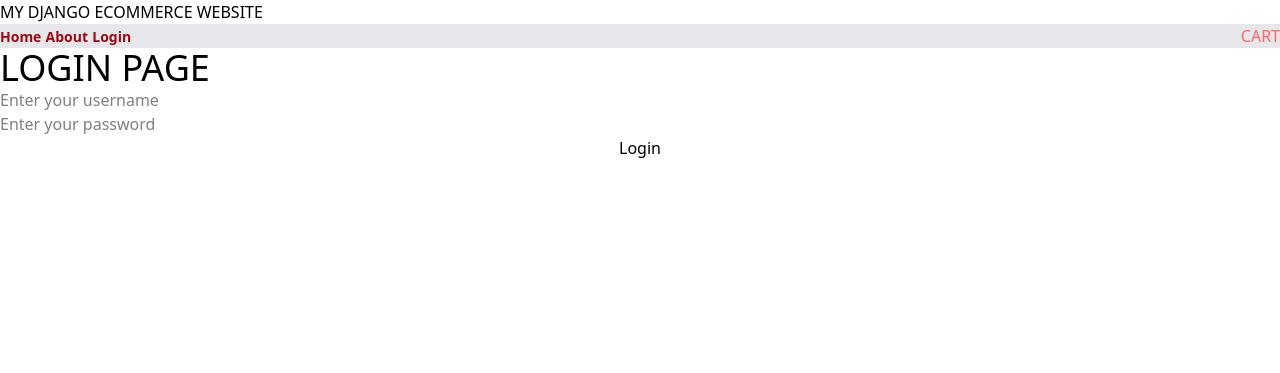
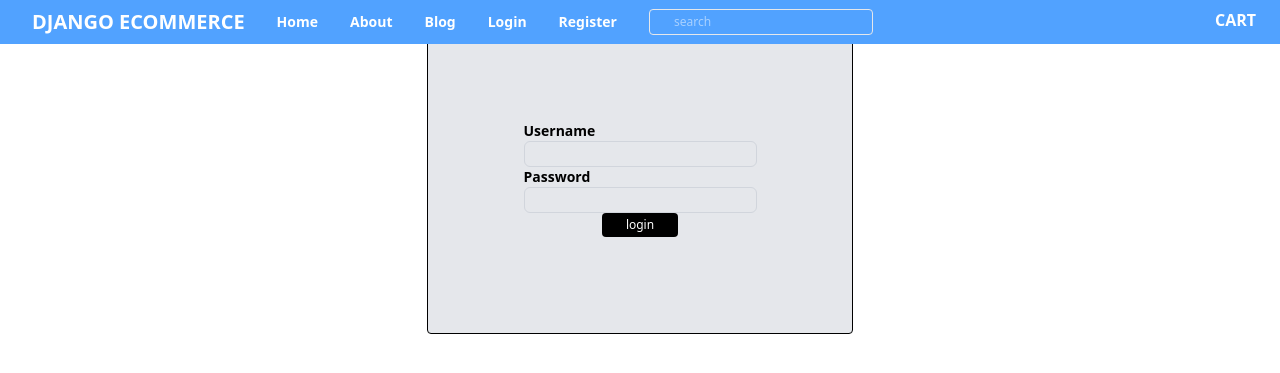
Before and after one commit to raburu675/storeflow, a Django app: page /login/ in a window 1280 px wide. Shown: the top 373 px of the page. Run offline with Django 5.2, Linux system fonts and the light colour scheme.

Commit message:
added user login functionality

```diff
--- a/myapp/templates/files/about.html
+++ b/myapp/templates/files/about.html
@@ -1,6 +1,6 @@
 {% extends 'files/base.html' %}
 
-{% block title %}Products{% endblock %}
+{% block title %}About{% endblock %}
 
 {% block content %}
 
--- a/myapp/templates/files/base.html
+++ b/myapp/templates/files/base.html
@@ -10,20 +10,24 @@
 </head>
 <body>
     <header>
-        <h1>MY DJANGO ECOMMERCE WEBSITE</h1>
+
     </header>
 
-    <nav class='w-full flex bg-gray-200 justify-between '>
-        <div>
-            <a href="{% url 'home' %}" class="text-red-800 text-sm font-semibold">Home</a>
-            <a href="{% url 'about' %}" class="text-red-800 text-sm font-semibold">About</a>
+    <nav class='fixed top-0 z-50 w-full flex justify-between py-2 bg-blue-400 text-white '>
+        <div class="mx-4 flex items-center">
+            <h1 class="text-xl font-semibold mx-4 pY-6">DJANGO ECOMMERCE</h1>
+            <a href="{% url 'home' %}" class="text-sm font-semibold mx-4">Home</a>
+            <a href="{% url 'about' %}" class="text-sm font-semibold mx-4">About</a>
+            <a href="{% url 'blog' %}" class="text-sm font-semibold mx-4">Blog</a>
             {% if user.is_authenticated %}
-               <a href="{% url 'logout' %}" class="text-red-800 text-sm font-semibold">Logout</a>
+            <a href="{% url 'logout' %}" class="text-sm font-semibold mx-4">Logout</a>
             {% else %}
-               <a href="{% url 'login' %}" class="text-red-800 text-sm font-semibold">Login</a>
+            <a href="{% url 'login' %}" class="text-sm font-semibold mx-4">Login</a>
+            <a href="{% url 'register' %}" class="text-sm font-semibold mx-4">Register</a>
             {% endif %}
+            <input class="px-6 border py-1 border-gray-200 rounded-sm text-xs mx-4" placeholder="search"/>
         </div>
-        <h2 class="text-red-400">CART</h2>
+        <h2 class="px-6 font-semibold">CART</h2>
     </nav>
 
     <main>
--- a/myapp/templates/files/login.html
+++ b/myapp/templates/files/login.html
@@ -1,17 +1,38 @@
 {% extends 'files/base.html' %}
 
-{% block title %}Products{% endblock %}
+{% block title %}Login{% endblock %}
 
 {% block content %}
-
-<h2 class="text-semibold text-4xl">LOGIN PAGE</h2>
-<form method="POST" action="{% url 'login' %}" class="flex flex-col">
+<div class="relative flex justify-center w-full ">
+<form method="POST" action="{% url 'login' %}" class="flex flex-col bg-gray-200 border border-black rounded-sm justify-center items-center w-1/3 py-24 mt-6">
     <!-- add csrf token -->
      {% csrf_token %}
-    <input type="text" name="username" placeholder="Enter your username"/>
-    <input type="password" name="password" placeholder="Enter your password"/>
-    <button type="submit">Login</button>
 
+        <div class='flex flex-col '>
+        <label for="username" class="text-sm font-semibold">Username</label>
+        <input
+        name='username'
+        type='text'
+        class="border border-gray-300 rounded-md w-full"
+        />
+        <!-- {error && !email && <p className='text-red-700 pl-4 text-center'>Field is required</p>} -->
+        </div>
+
+        <div class='flex flex-col'>
+        <label for="password" class="text-sm font-semibold">Password</label>
+        <input
+        name='password'
+        type='password'
+        class="border border-gray-300 rounded-md w-full"
+        />
+        <!-- {error && !password && <p className='text-red-700 pl-4 text-center'>Field is required</p>} -->
+        </div>
+
+        <div class='w-full flex justify-center items-center '>
+           <button type="submit" class="text-xs text-white bg-black rounded-sm py-1 px-6">login</button>
+        </div>
 </form>
+</div>
+
 
 {% endblock %}
--- a/myapp/templates/files/products.html
+++ b/myapp/templates/files/products.html
@@ -5,6 +5,7 @@
 {% block content %}
 
     <div class="relative w-full">
+        <h2 class="text-4xl py-12 font-semibold text-center bg-blue-400 py-6">SHOP WITH US</h2>
         <div class="grid grid-cols-2 md:grid-cols-3 lg:grid-cols-4 gap-4 p-4">
         {% for product in products %}
 
--- a/myapp/urls.py
+++ b/myapp/urls.py
@@ -7,6 +7,8 @@ urlpatterns = [
     # Map the root URL of your app to the 'home' view
     path('', views.home, name='home'),
     path('about/', views.about, name='about'),
+    path('blog/', views.blog, name='blog'),
     path('login/', views.login_user, name='login'),
     path('logout/', views.logout_user, name='logout'),
+    path('register/', views.register_user, name='register'),
 ]
--- a/myapp/views.py
+++ b/myapp/views.py
@@ -3,6 +3,7 @@ from .models import Product
 from django.contrib.auth import authenticate, login, logout
 from django.views.decorators.csrf import csrf_protect
 from django.contrib import messages
+from django.contrib.auth.forms import UserCreationForm
 
 def home(request):
     products = Product.objects.all().order_by("date")
@@ -10,6 +11,9 @@ def home(request):
 
 def about(request):
     return render(request, 'files/about.html' )
+
+def blog(request):
+    return render(request, 'files/blog.html')
 
 @csrf_protect
 def login_user(request):
@@ -32,3 +36,19 @@ def logout_user(request):
     logout(request)
     # message.success(request, "you have been logged out")
     return redirect('home')
+
+def register_user(request):
+    if request.method == 'POST':
+        form = UserCreationForm(request.POST)
+        if form.is_valid():
+            form.save()
+            username = form.cleaned_data['username']
+            password = form.cleaned_data['password1']
+            user = authenticate(username=username, password=password)
+            login(request, user)
+            messages.success(request,("registration succesfull") )
+            return redirect('home')
+    else:
+        form = UserCreationForm()
+
+    return render(request, 'files/register_user.html',{'form':form})
--- a/static/dist/output.css
+++ b/static/dist/output.css
@@ -8,11 +8,16 @@
     --font-mono: ui-monospace, SFMono-Regular, Menlo, Monaco, Consolas, "Liberation Mono",
       "Courier New", monospace;
     --color-red-400: oklch(70.4% 0.191 22.216);
+    --color-red-700: oklch(50.5% 0.213 27.518);
     --color-red-800: oklch(44.4% 0.177 26.899);
+    --color-green-300: oklch(87.1% 0.15 154.449);
+    --color-blue-300: oklch(80.9% 0.105 251.813);
+    --color-blue-400: oklch(70.7% 0.165 254.624);
+    --color-blue-600: oklch(54.6% 0.245 262.881);
     --color-blue-700: oklch(48.8% 0.243 264.376);
-    --color-blue-800: oklch(42.4% 0.199 265.638);
     --color-blue-900: oklch(37.9% 0.146 265.522);
     --color-gray-200: oklch(92.8% 0.006 264.531);
+    --color-gray-300: oklch(87.2% 0.01 258.338);
     --color-gray-400: oklch(70.7% 0.022 261.325);
     --color-black: #000;
     --color-white: #fff;
@@ -23,9 +28,13 @@
     --text-sm--line-height: calc(1.25 / 0.875);
     --text-xl: 1.25rem;
     --text-xl--line-height: calc(1.75 / 1.25);
+    --text-2xl: 1.5rem;
+    --text-2xl--line-height: calc(2 / 1.5);
     --text-4xl: 2.25rem;
     --text-4xl--line-height: calc(2.5 / 2.25);
     --font-weight-semibold: 600;
+    --radius-sm: 0.25rem;
+    --radius-md: 0.375rem;
     --default-transition-duration: 150ms;
     --default-transition-timing-function: cubic-bezier(0.4, 0, 0.2, 1);
     --default-font-family: var(--font-sans);
@@ -181,20 +190,41 @@
   }
 }
 @layer utilities {
+  .fixed {
+    position: fixed;
+  }
   .relative {
     position: relative;
   }
   .static {
     position: static;
   }
-  .mx-12 {
-    margin-inline: calc(var(--spacing) * 12);
+  .sticky {
+    position: sticky;
+  }
+  .top-0 {
+    top: calc(var(--spacing) * 0);
+  }
+  .z-50 {
+    z-index: 50;
+  }
+  .mx-4 {
+    margin-inline: calc(var(--spacing) * 4);
+  }
+  .my-4 {
+    margin-block: calc(var(--spacing) * 4);
+  }
+  .my-6 {
+    margin-block: calc(var(--spacing) * 6);
+  }
+  .mt-6 {
+    margin-top: calc(var(--spacing) * 6);
+  }
+  .mr-6 {
+    margin-right: calc(var(--spacing) * 6);
   }
   .mb-2 {
     margin-bottom: calc(var(--spacing) * 2);
-  }
-  .ml-4 {
-    margin-left: calc(var(--spacing) * 4);
   }
   .block {
     display: block;
@@ -247,8 +280,17 @@
   .flex-col {
     flex-direction: column;
   }
+  .items-center {
+    align-items: center;
+  }
+  .justify-around {
+    justify-content: space-around;
+  }
   .justify-between {
     justify-content: space-between;
+  }
+  .justify-center {
+    justify-content: center;
   }
   .gap-4 {
     gap: calc(var(--spacing) * 4);
@@ -256,12 +298,28 @@
   .rounded {
     border-radius: 0.25rem;
   }
+  .rounded-md {
+    border-radius: var(--radius-md);
+  }
+  .rounded-sm {
+    border-radius: var(--radius-sm);
+  }
   .border {
     border-style: var(--tw-border-style);
     border-width: 1px;
   }
+  .border-b {
+    border-bottom-style: var(--tw-border-style);
+    border-bottom-width: 1px;
+  }
   .border-black {
     border-color: var(--color-black);
+  }
+  .border-gray-200 {
+    border-color: var(--color-gray-200);
+  }
+  .border-gray-300 {
+    border-color: var(--color-gray-300);
   }
   .border-gray-400 {
     border-color: var(--color-gray-400);
@@ -269,11 +327,23 @@
   .bg-black {
     background-color: var(--color-black);
   }
+  .bg-blue-300 {
+    background-color: var(--color-blue-300);
+  }
+  .bg-blue-400 {
+    background-color: var(--color-blue-400);
+  }
+  .bg-blue-600 {
+    background-color: var(--color-blue-600);
+  }
   .bg-blue-700 {
     background-color: var(--color-blue-700);
   }
   .bg-gray-200 {
     background-color: var(--color-gray-200);
+  }
+  .bg-gray-400 {
+    background-color: var(--color-gray-400);
   }
   .object-cover {
     object-fit: cover;
@@ -281,11 +351,39 @@
   .p-4 {
     padding: calc(var(--spacing) * 4);
   }
+  .px-6 {
+    padding-inline: calc(var(--spacing) * 6);
+  }
   .px-8 {
     padding-inline: calc(var(--spacing) * 8);
   }
   .py-1 {
     padding-block: calc(var(--spacing) * 1);
+  }
+  .py-2 {
+    padding-block: calc(var(--spacing) * 2);
+  }
+  .py-4 {
+    padding-block: calc(var(--spacing) * 4);
+  }
+  .py-6 {
+    padding-block: calc(var(--spacing) * 6);
+  }
+  .py-24 {
+    padding-block: calc(var(--spacing) * 24);
+  }
+  .pr-6 {
+    padding-right: calc(var(--spacing) * 6);
+  }
+  .pl-4 {
+    padding-left: calc(var(--spacing) * 4);
+  }
+  .text-center {
+    text-align: center;
+  }
+  .text-2xl {
+    font-size: var(--text-2xl);
+    line-height: var(--tw-leading, var(--text-2xl--line-height));
   }
   .text-4xl {
     font-size: var(--text-4xl);
```
Also changed, not shown: other parts of static/dist/output.css (+18 -16 lines), myapp/templates/files/blog.html (added, +9 -0 lines), myapp/templates/files/register_user.html (added, +33 -0 lines).
